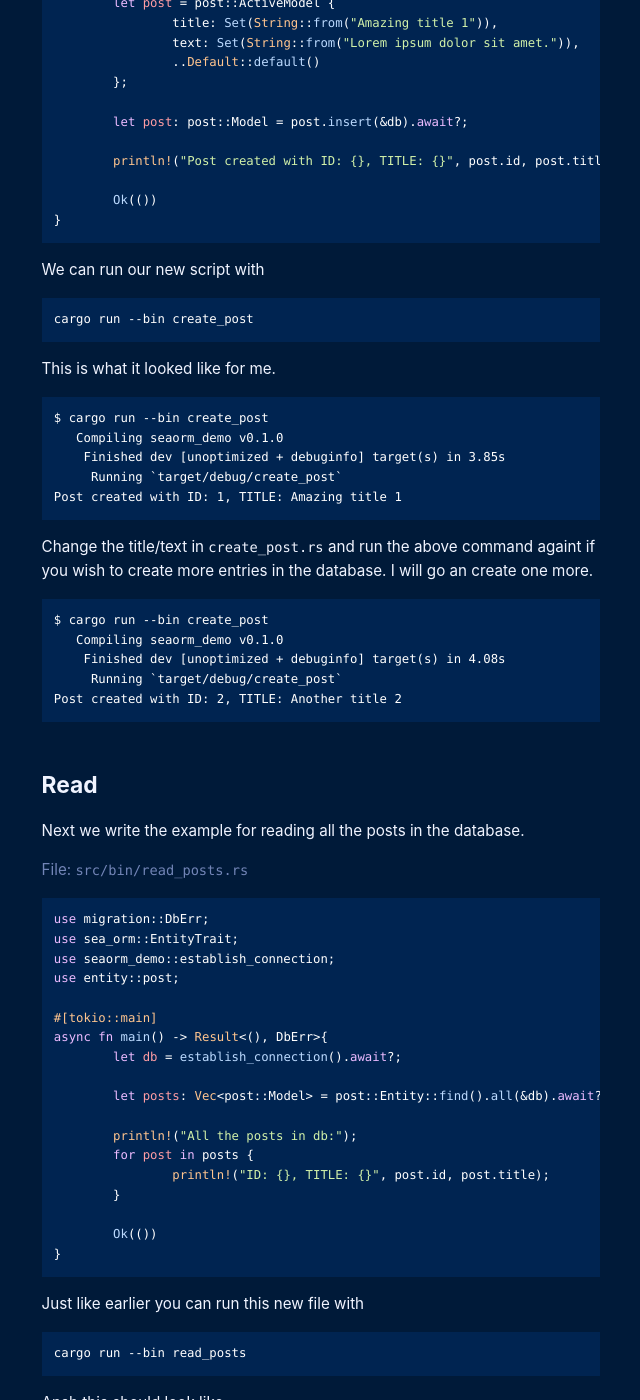
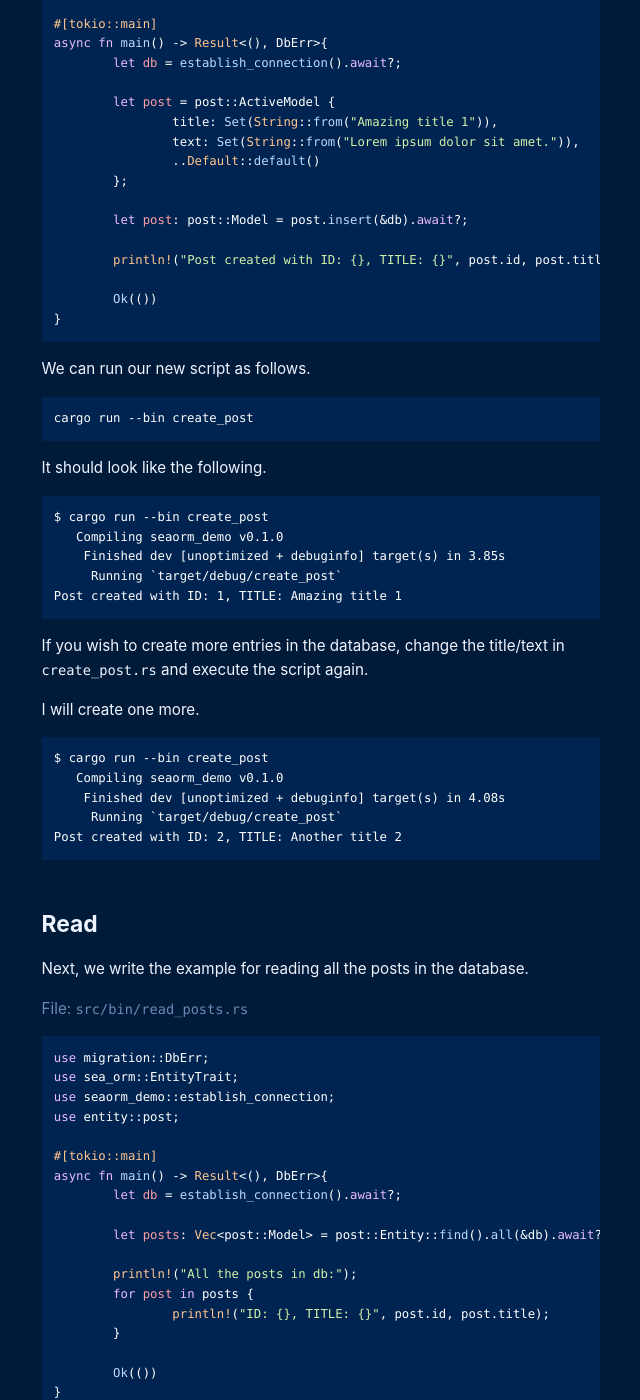
Before and after one commit to anshulxyz/anshulxyz.github.io, a Jekyll site: the page built from _posts/2022-07-13-getting-started-seaorm.md, in a window 1280 px wide and 1400 px high, scrolled down 5481 px. Shown: the whole window, without its empty margins (319-959 px from the left). Built offline with Jekyll 4.4.1, drawn with Linux system fonts in a browser that asks for light colours; nearby versions of some CDN libraries; some of the changed text lies outside the part shown.

Commit message:
Update getting-started-seaorm fix grammar and typos

````diff
--- a/_posts/2022-07-13-getting-started-seaorm.md
+++ b/_posts/2022-07-13-getting-started-seaorm.md
@@ -10,16 +10,19 @@
 {{ page.date | date_to_long_string }}
 {:.muted}
 
-The official docs of SeaORM can be found [here](https://www.sea-ql.org/SeaORM/docs/index/).
+> SeaORM is a relational ORM to help you build web services in Rust with the
+> familiarity of dynamic languages.
 
-**This guide assumes that you're using SQLite.** Before we start make sure you
-have [libsqlite3](https://www.sqlite.org/index.html) installed for you system.
+The official docs of SeaORM are on their [official website](https://www.sea-ql.org/SeaORM/docs/index/).
 
-Entire code for _this_ guide is at [github.com/anshulxyz/seaorm_demo](https://github.com/anshulxyz/seaorm_demo)
+**This guide assumes that you're using SQLite.** Before we start, make sure you
+have [libsqlite3](https://www.sqlite.org/index.html) installed for your system.
 
-In this guide we're going to build simple examples of each pieces of CRUD operations.
+The entire code for this guide is in this [repo](https://github.com/anshulxyz/seaorm_demo).
 
-For this guide I am using [Rust](https://www.rust-lang.org/) v1.62 and `sea-orm` v0.9
+In this guide, we're going to build simple examples of each piece of CRUD operations.
+
+I am using [Rust](https://www.rust-lang.org/) v1.62 and `sea-orm` v0.9
 
 ## Initialize a new project
 
@@ -55,7 +58,7 @@
 sea-orm-cli migrate init
 ```
 
-This would have generated a module `migration` and now our project file structure is looking like
+It will generate a module called `migration`. Now our project structure should look like this.
 
 ```txt
 .
@@ -92,7 +95,7 @@
 Edit the file `migration/src/m20220101_000001_create_table.rs` in your
 favourite editor and remove the two mentions of `todo!()` and save the file.
 
-Set the url for your database as an environment varibale.
+Set the URL for your database as an environment varibale.
 
 ```txt
 export DATABASE_URL='sqlite://posts.sqlite?mode=rwc'
@@ -104,10 +107,10 @@
 sea-orm-cli migrate up
 ```
 
-This will compile the `migration` module and run your migrations. After this
-has run successfully you should see a file named `posts.sqlite` in your directory.
+It will compile the `migration` module and run your migrations. After this, you
+should see a file named posts.sqlite in your directory.
 
-You can check if your table has been created.
+To confirm if we have created the table, run the following command.
 
 ```txt
 $ sqlite3 posts.sqlite ".schema post" ".exit"
@@ -117,22 +120,22 @@
 
 ## Generate entities
 
-Create a new `entity` module
+Create a new `entity` module.
 
 ```txt
 cargo new entity --lib
 ```
 
-Next generate the entities
+Next, generate the entities.
 
 ```txt
 sea-orm-cli generate entity -o entity/src
 ```
 
-This will use the database we created earlier, by reading the `DATABASE_URL`
+It will use the database we created earlier by reading the `DATABASE_URL`
 environment variable.
 
-Add the `sea-orm` dependency to `entity`.
+Add the `sea-orm` dependency to the `entity` module.
 
 File: `entity/Cargo.toml`
 {:.muted}
@@ -142,7 +145,7 @@
 sea-orm = { version = "0.9" }
 ```
 
-The generated entity should be looking like following.
+The generated entity should look like the following.
 
 File: `entity/src/post.rs`
 {:.muted}
@@ -173,12 +176,17 @@
 impl ActiveModelBehavior for ActiveModel {}
 {% endhighlight %}
 
-Since the module `entity` is in the root of our project, let's convert it into a library. So that we can consume it.
+Since the module `entity` is at the root of our project, let’s convert it into
+a library so that we can consume it.
 
 Rename the file `entity/src/mod.rs` to `entity/src/lib.rs`.
 
-Next we'll add the `entity` and `migration` library that we just created to the
-dependencies of the root project.
+```
+mv entity/src/mod.rs entity/src/lib.rs
+```
+
+Next, we’ll add the `entity` and `migration` library to the dependencies of the
+root project.
 
 File: `Cargo.toml`
 {:.muted}
@@ -217,7 +225,7 @@
 └── tasks.sqlite
 ```
 
-And your entire `Cargo.toml` must bee looking like
+And your entire `Cargo.toml` should look like the following.
 
 File: `Cargo.tmol`
 {:.muted}
@@ -297,24 +305,26 @@
 }
 {% endhighlight %}
 
-We can run our new script with
+We can run our new script as follows.
 
 ```txt
 cargo run --bin create_post
 ```
 
-This is what it looked like for me.
+It should look like the following.
 
 ```txt
-$ cargo run --bin create_post                                                                                         ⏎
+$ cargo run --bin create_post
    Compiling seaorm_demo v0.1.0
     Finished dev [unoptimized + debuginfo] target(s) in 3.85s
      Running `target/debug/create_post`
 Post created with ID: 1, TITLE: Amazing title 1
 ```
 
-Change the title/text in `create_post.rs` and run the above command againt if
-you wish to create more entries in the database. I will go an create one more.
+If you wish to create more entries in the database, change the title/text in
+`create_post.rs` and execute the script again.
+
+I will create one more.
 
 ```txt
 $ cargo run --bin create_post
@@ -326,7 +336,7 @@
 
 ## Read
 
-Next we write the example for reading all the posts in the database.
+Next, we write the example for reading all the posts in the database.
 
 File: `src/bin/read_posts.rs`
 {:.muted}
@@ -352,13 +362,13 @@
 }
 {% endhighlight %}
 
-Just like earlier you can run this new file with
+Just like earlier, you can run this new file as follows.
 
 ```txt
 cargo run --bin read_posts
 ```
 
-Ansh this should look like
+And this should look like the following.
 
 ```txt
 $ cargo run --bin read_posts
@@ -405,7 +415,7 @@
 cargo run --bin update_post
 ```
 
-And this should look like
+And it should look like
 
 ```txt
 $ cargo run --bin update_post                                                                                         ⏎
@@ -452,7 +462,7 @@
 cargo run --bin delete_post
 ```
 
-And this should look like
+And it should look like
 
 ```txt
 $ cargo run --bin delete_post
@@ -462,8 +472,7 @@
 DeleteResult { rows_affected: 1 }
 ```
 
-You can now try running the `read_posts` script again to see what posts remain
-in the database.
+We can execute script `read_post` again to see what posts remain in the database.
 
 ```txt
 $ cargo run --bin read_posts
@@ -475,6 +484,7 @@
 
 ## Etc
 
-- Entire code can be found at [github.com/anshulxyz/seaorm_dem](https://github.com/anshulxyz/seaorm_demo)
-- Find SeaORM [examples](https://github.com/SeaQL/sea-orm/tree/master/examples) can be found on their official [repo](https://github.com/SeaQL/sea-orm)
+- Entire code can be found at [github.com/anshulxyz/seaorm_demo](https://github.com/anshulxyz/seaorm_demo)
+- Find SeaORM examples on their official [repo](https://github.com/SeaQL/sea-orm/tree/master/examples)
 - This post has taken direct inspiration from Diesel-rs' [getting-started](https://diesel.rs/guides/getting-started) guide.
+- Feel free to contact me on [@anshulxyz](https://twitter.com/anshulxyz)
````
Also changed, not shown: other parts of _posts/2022-07-13-getting-started-seaorm.md (+1 -1 lines).
